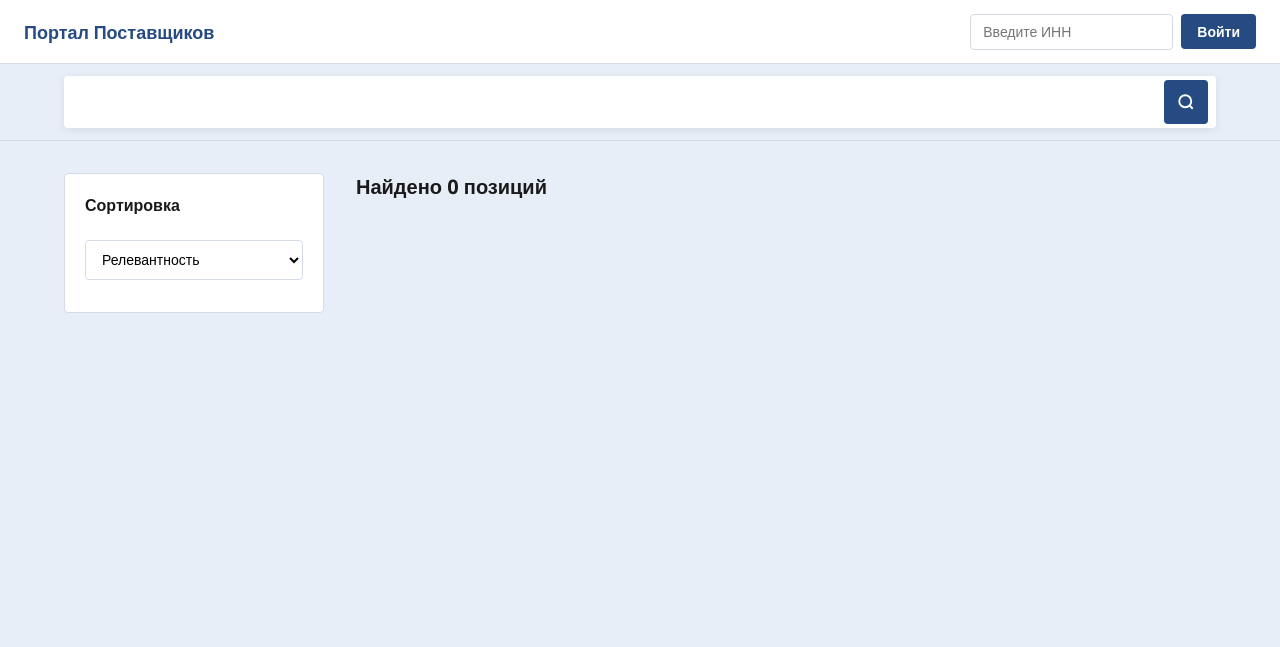
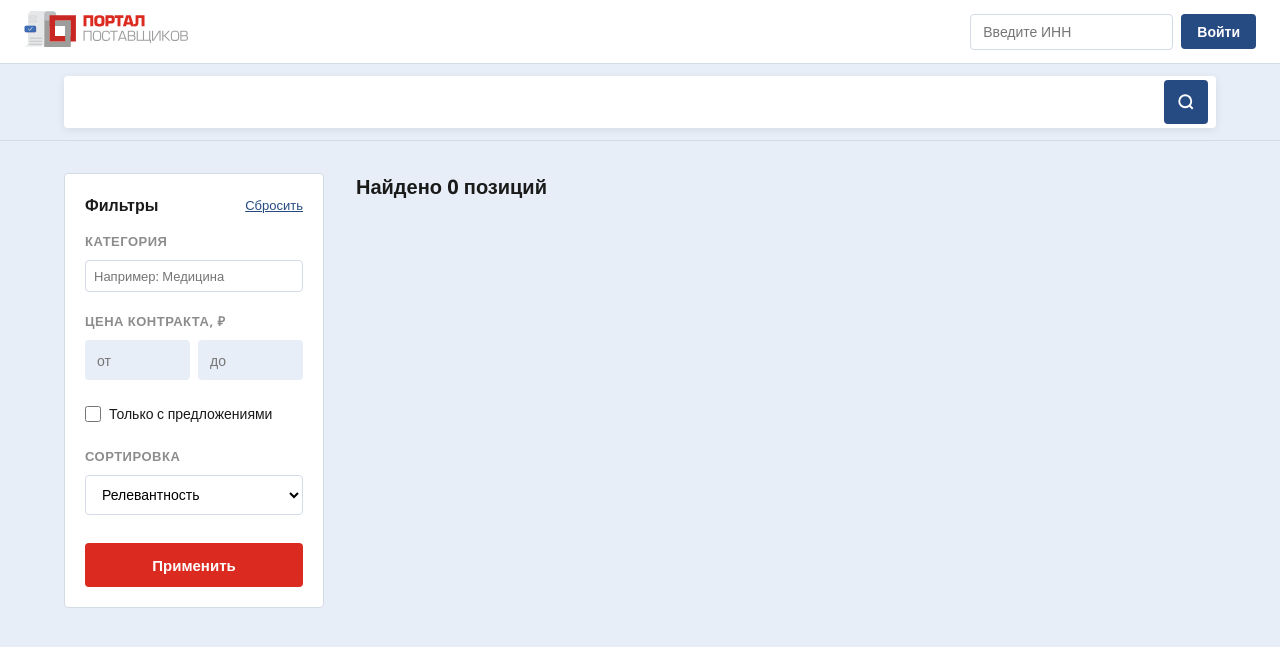
Before and after one commit to gnegDev/TenderDrun, a FastAPI app: page /search in a window 1280 px wide. Shown: the top 647 px of the page. Run offline with FastAPI, Linux system fonts and the light colour scheme.

Commit message:
Frontend

```diff
--- a/backend/routes/pages.py
+++ b/backend/routes/pages.py
@@ -72,6 +72,10 @@ async def page_search(
     inn: str = "",
     sort: str = "relevance",
     page: int = 1,
+    category: str = "",
+    price_from: str = "",
+    price_to: str = "",
+    has_offers: str = "",
     db: Session = Depends(get_db),
 ):
     results = []
@@ -79,15 +83,59 @@ async def page_search(
     suggested_query = None
     is_personalized = False
     page_size = 12
+    _has_offers = has_offers in ("true", "on", "1", "yes")
+    _price_from = float(price_from.strip()) if price_from.strip() else None
+    _price_to = float(price_to.strip()) if price_to.strip() else None
 
     if q:
-        candidates_orm = db.exec(
-            select(SteItem).where(SteItem.name.ilike(f"%{q}%"))  # type: ignore[union-attr]
-        ).all()
-        candidates = [
-            {"ste_id": s.ste_id, "name": s.name, "category": s.category, "bm25_score": 1.0}
-            for s in candidates_orm
-        ]
+        from sqlalchemy import Float, literal_column, text
+        from sqlalchemy.orm import aliased
+
+        # Подзапрос: лучшая цена по каждой СТЕ
+        price_subq = (
+            select(Contract.ste_id, func.min(Contract.contract_sum).label("min_price"))
+            .where(Contract.contract_sum.is_not(None))  # type: ignore[union-attr]
+            .group_by(Contract.ste_id)
+            .subquery()
+        )
+
+        ste_query = (
+            select(SteItem, price_subq.c.min_price)
+            .outerjoin(price_subq, SteItem.ste_id == price_subq.c.ste_id)
+            .where(SteItem.name.ilike(f"%{q}%"))  # type: ignore[union-attr]
+        )
+
+        if category:
+            ste_query = ste_query.where(SteItem.category.ilike(f"%{category}%"))  # type: ignore[union-attr]
+
+        if _has_offers:
+            ste_query = ste_query.where(price_subq.c.min_price.is_not(None))
+
+        if _price_from is not None:
+            ste_query = ste_query.where(price_subq.c.min_price >= _price_from)
+
+        if _price_to is not None:
+            ste_query = ste_query.where(price_subq.c.min_price <= _price_to)
+
+        if sort == "price_asc":
+            ste_query = ste_query.order_by(price_subq.c.min_price.asc().nulls_last())
+
+        rows = db.exec(ste_query).all()
+
+        # Строим price_map и список кандидатов из одного запроса
+        price_map: dict[str, float] = {}
+        candidates = []
+        for row in rows:
+            ste_item = row[0]
+            min_price = row[1]
+            if min_price is not None:
+                price_map[ste_item.ste_id] = min_price
+            candidates.append({
+                "ste_id": ste_item.ste_id,
+                "name": ste_item.name,
+                "category": ste_item.category,
+                "bm25_score": 1.0,
+            })
 
         if inn and candidates:
             history_orm = db.exec(
@@ -105,10 +153,15 @@ async def page_search(
                 results = ml_response["results"]
                 suggested_query = ml_response.get("suggested_query")
                 is_personalized = True
+                if sort == "price_asc":
+                    results.sort(key=lambda x: price_map.get(x["ste_id"], float("inf")))
             else:
                 results = candidates
         else:
             results = candidates
+
+        if sort == "relevance":
+            results.sort(key=lambda x: x.get("score", 0), reverse=True)
 
         # Обогатить значками
         if inn:
@@ -125,27 +178,13 @@ async def page_search(
 
         total = len(results)
 
-        if sort == "relevance":
-            results.sort(key=lambda x: x.get("score", 0), reverse=True)
-
         offset = (page - 1) * page_size
         results = results[offset : offset + page_size]
 
-        # Лучшая цена для каждой позиции на текущей странице — один запрос
-        page_ste_ids = [r["ste_id"] for r in results]
-        if page_ste_ids:
-            price_rows = db.exec(
-                select(Contract.ste_id, func.min(Contract.contract_sum))
-                .where(
-                    Contract.ste_id.in_(page_ste_ids),  # type: ignore[attr-defined]
-                    Contract.contract_sum.is_not(None),  # type: ignore[union-attr]
-                )
-                .group_by(Contract.ste_id)
-            ).all()
-            price_map = {row[0]: row[1] for row in price_rows}
-            for item in results:
-                price = price_map.get(item["ste_id"])
-                item["best_price"] = f"от {int(price):,} ₽".replace(",", "\u00a0") if price else None
+        # Добавить best_price из уже построенного price_map
+        for item in results:
+            price = price_map.get(item["ste_id"])
+            item["best_price"] = f"от {int(price):,} ₽".replace(",", "\u00a0") if price else None
 
     total_pages = max(1, (total + page_size - 1) // page_size)
 
@@ -159,6 +198,10 @@ async def page_search(
         "total_pages": total_pages,
         "suggested_query": suggested_query,
         "is_personalized": is_personalized,
+        "category": category,
+        "price_from": price_from,
+        "price_to": price_to,
+        "has_offers": _has_offers,
     })
 
 
--- a/frontend/templates/base.html
+++ b/frontend/templates/base.html
@@ -12,8 +12,8 @@
 
 <header>
   <div class="header-inner">
-    <a class="logo" href="/" style="text-decoration:none;font-weight:700;font-size:18px;">
-      Портал Поставщиков
+    <a class="logo" href="/">
+      <img src="/static/logo.svg" alt="Портал Поставщиков" style="height:36px;">
     </a>
 
     <div class="header-right">
--- a/frontend/templates/search.html
+++ b/frontend/templates/search.html
@@ -30,17 +30,52 @@
   <div class="search-layout">
     <aside class="sidebar">
       <div class="filter-box">
-        <form method="get" action="/search">
+        <form method="get" action="/search" id="filter-form">
           {% if inn %}<input type="hidden" name="inn" value="{{ inn }}">{% endif %}
           <input type="hidden" name="q" value="{{ query }}">
+
           <div class="filter-header">
-            <span class="filter-title">Сортировка</span>
+            <span class="filter-title">Фильтры</span>
+            <a href="/search?q={{ query | urlencode }}{% if inn %}&inn={{ inn }}{% endif %}"
+               class="filter-reset">Сбросить</a>
           </div>
-          <select name="sort" class="sort-select" onchange="this.form.submit()"
-                  style="width:100%;margin-top:8px;margin-bottom:12px;">
-            <option value="relevance" {% if sort == 'relevance' %}selected{% endif %}>Релевантность</option>
-            <option value="price_asc" {% if sort == 'price_asc' %}selected{% endif %}>Цена: по возрастанию</option>
-          </select>
+
+          <div class="filter-group">
+            <p class="filter-group-title">Категория</p>
+            <input type="text" name="category" value="{{ category }}"
+              placeholder="Например: Медицина"
+              style="width:100%;height:32px;padding:0 8px;box-sizing:border-box;
+                     border:1px solid var(--border2);border-radius:4px;
+                     font-family:inherit;font-size:13px;">
+          </div>
+
+          <div class="filter-group">
+            <p class="filter-group-title">Цена контракта, ₽</p>
+            <div class="price-inputs">
+              <input class="price-input" type="number" name="price_from"
+                     placeholder="от" value="{{ price_from }}">
+              <input class="price-input" type="number" name="price_to"
+                     placeholder="до" value="{{ price_to }}">
+            </div>
+          </div>
+
+          <div class="filter-group">
+            <label class="checkbox-label">
+              <input type="checkbox" name="has_offers" value="true"
+                {% if has_offers %}checked{% endif %}>
+              Только с предложениями
+            </label>
+          </div>
+
+          <div class="filter-group">
+            <p class="filter-group-title">Сортировка</p>
+            <select name="sort" class="sort-select" style="width:100%;">
+              <option value="relevance" {% if sort == 'relevance' %}selected{% endif %}>Релевантность</option>
+              <option value="price_asc" {% if sort == 'price_asc' %}selected{% endif %}>Цена: по возрастанию</option>
+            </select>
+          </div>
+
+          <button type="submit" class="btn-apply">Применить</button>
         </form>
       </div>
     </aside>
```
Also changed, not shown: frontend/static/logo.svg (added).
